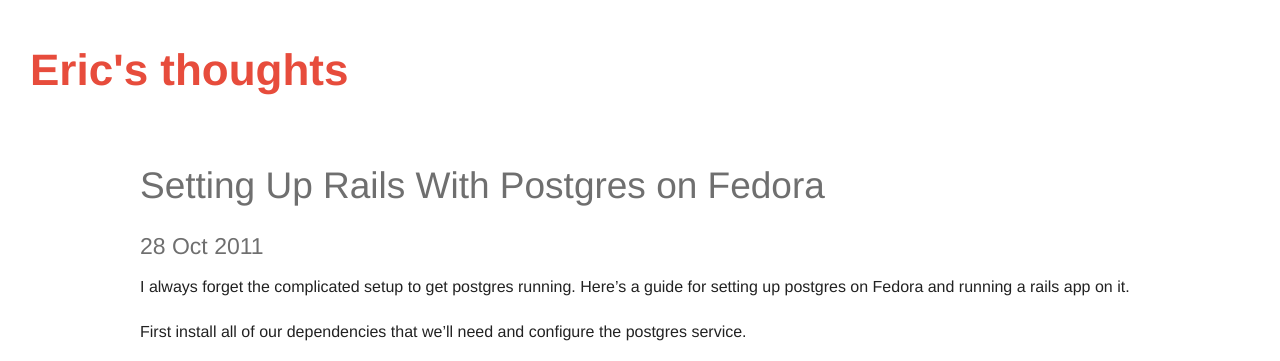
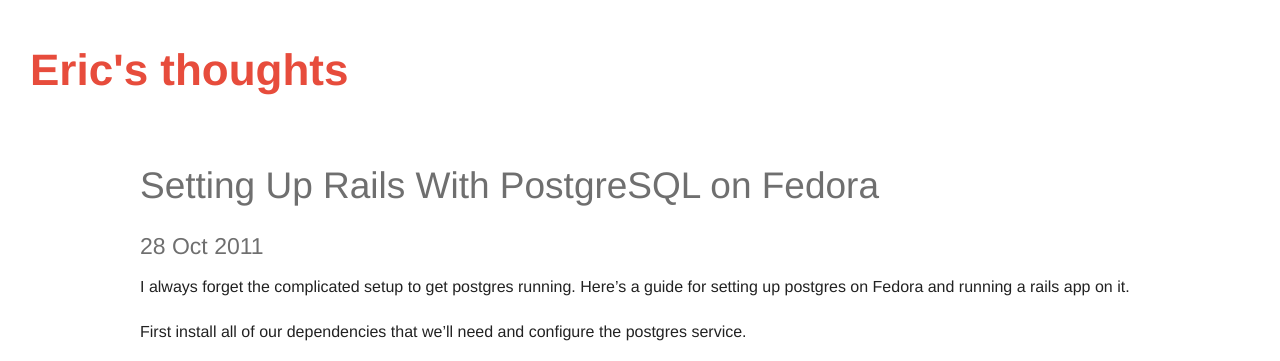
Before and after one commit to et/et.github.io, a Jekyll site: the page built from _posts/2011-10-28-setting-up-rails-with-postgresql-on-fedora.markdown, in a window 1280 px wide. Shown: the top 361 px of the page. Built offline with Jekyll 4.4.1, drawn with Linux system fonts in a browser that asks for light colours; Markdown is read by kramdown in place of the engine named in the settings.

Commit message:
Postgres --> PostgreSQL

```diff
--- a/_posts/2011-10-28-setting-up-rails-with-postgres-on-fedora.markdown
+++ b/_posts/2011-10-28-setting-up-rails-with-postgresql-on-fedora.markdown
@@ -1,8 +1,8 @@
 ---
 layout: post
-title:  "Setting Up Rails With Postgres on Fedora"
+title:  "Setting Up Rails With PostgreSQL on Fedora"
 date:   2011-10-28 10:51
-categories: Programming Rails Postgres Fedora
+categories: Programming Rails PostgreSQL Fedora
 ---
 
 I always forget the complicated setup to get postgres running.
```
